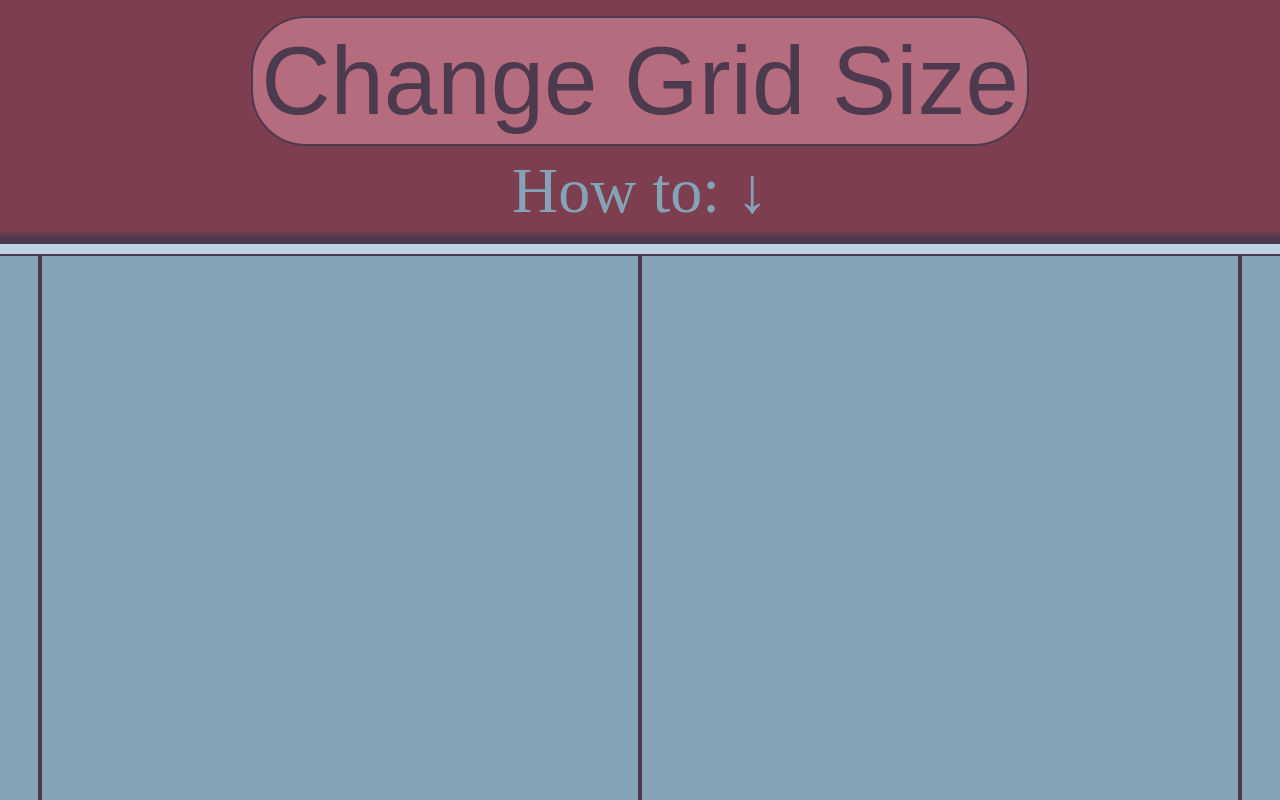
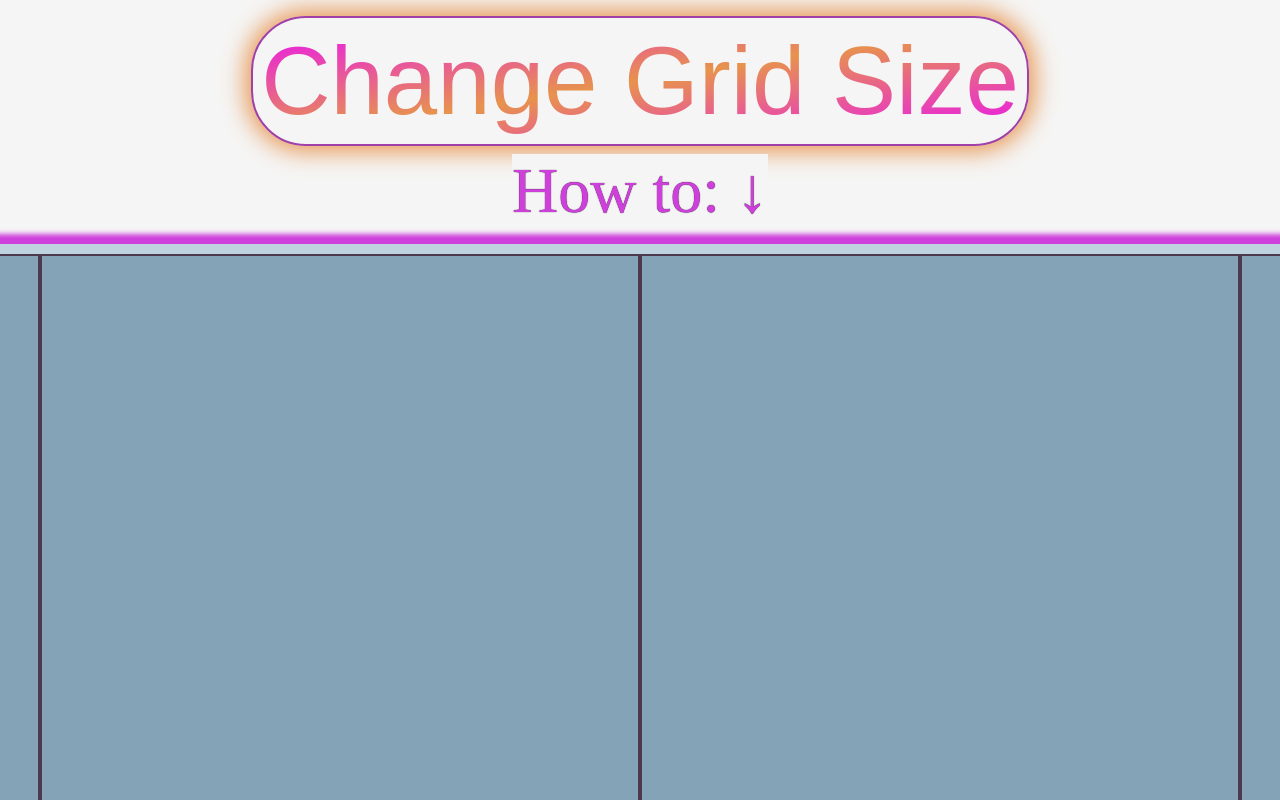
Before and after one commit to Holl4444/Etch-extras, a plain HTML site: page index.html in a window 1280 px wide. Shown: the top 800 px of the page. Drawn offline with Linux system fonts and the light colour scheme.

Commit message:
Refresh css
Changed the look to match the more fun colour changes.

```diff
--- a/styles.css
+++ b/styles.css
@@ -1,6 +1,6 @@
 * {
-  background-color: #7d3f4f;
-  color: #84a3b6;
+  background-color: whitesmoke;
+  color: #ce3fdb;
   margin: 0;
   padding: 0;
 }
@@ -19,7 +19,7 @@
   justify-content: center;
   align-items: center;
   border: 10px solid #bed2df;
-  box-shadow: 0 0 5px 10px #4d3a4e;
+  box-shadow: 0 0 5px 10px #ce3fdb;
 }
 
 .row {
@@ -43,9 +43,11 @@
 button {
   margin-top: 2vh;
   font-size: 6rem;
-  background-color: #b66c7f;
-  color: #4d3a4e;
-  border: 2px solid #4d3a4e;
+  background: linear-gradient(to bottom right, #ea08ff, #e7934d, #ea08ff);
+  -webkit-text-fill-color: transparent;
+  -webkit-background-clip: text;
+  border: 2px solid #a040a8;
+  box-shadow: 0 0 25px 5px #e7934d;
   border-radius: 55px;
   padding: 1vh;
 }
@@ -60,10 +62,9 @@ details {
 
 details > p {
   font-size: 3rem;
-  background-color: #4d3a4e;
-  border: 1px solid #4d3a4e;
   border-radius: 15px;
   padding: 15px;
+  text-shadow: 0 0 2px #080108;
   white-space: pre-line;
 }
 
@@ -74,6 +75,7 @@ summary {
   white-space: pre-line;
   text-align: center;
   margin-bottom: 1vh;
+  text-shadow: 0 0 1px #080108;
 }
 /*
       #7d3f4f - tudor red
```
